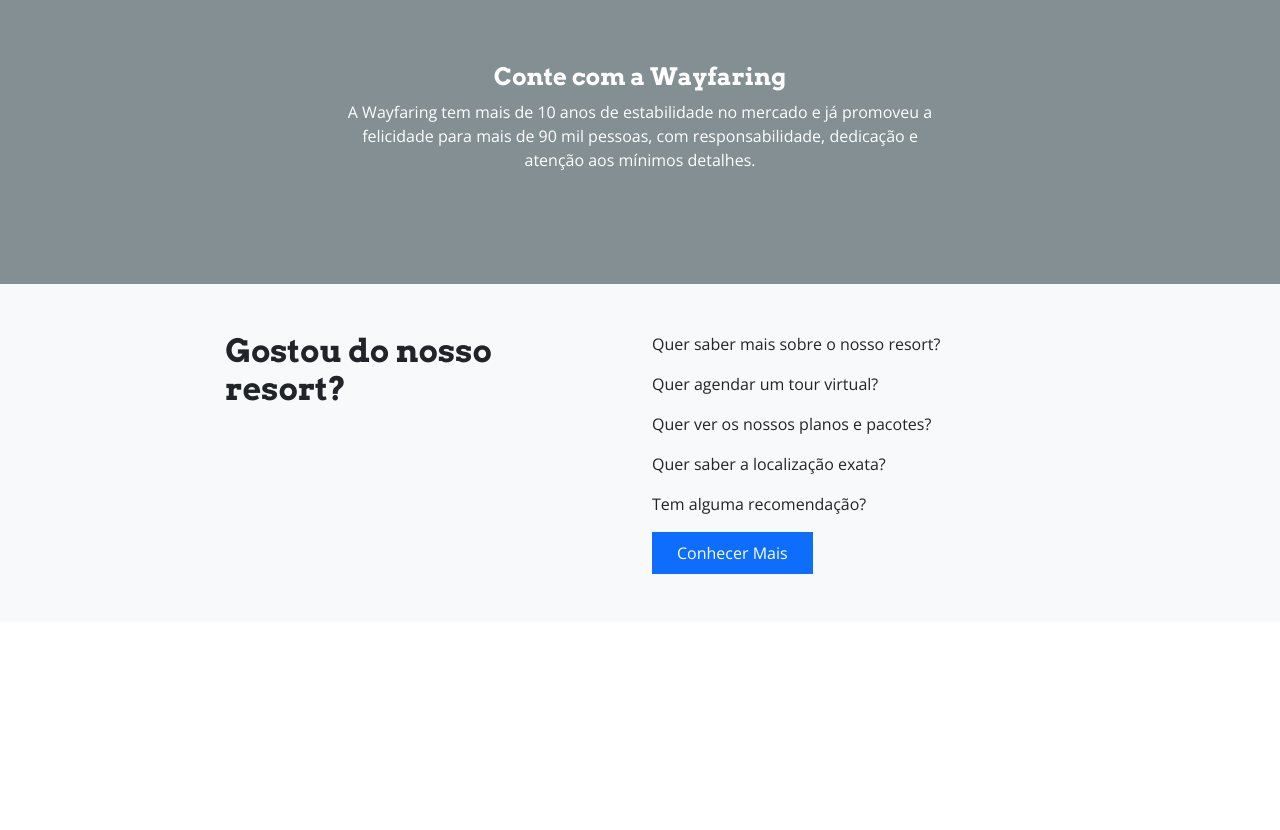
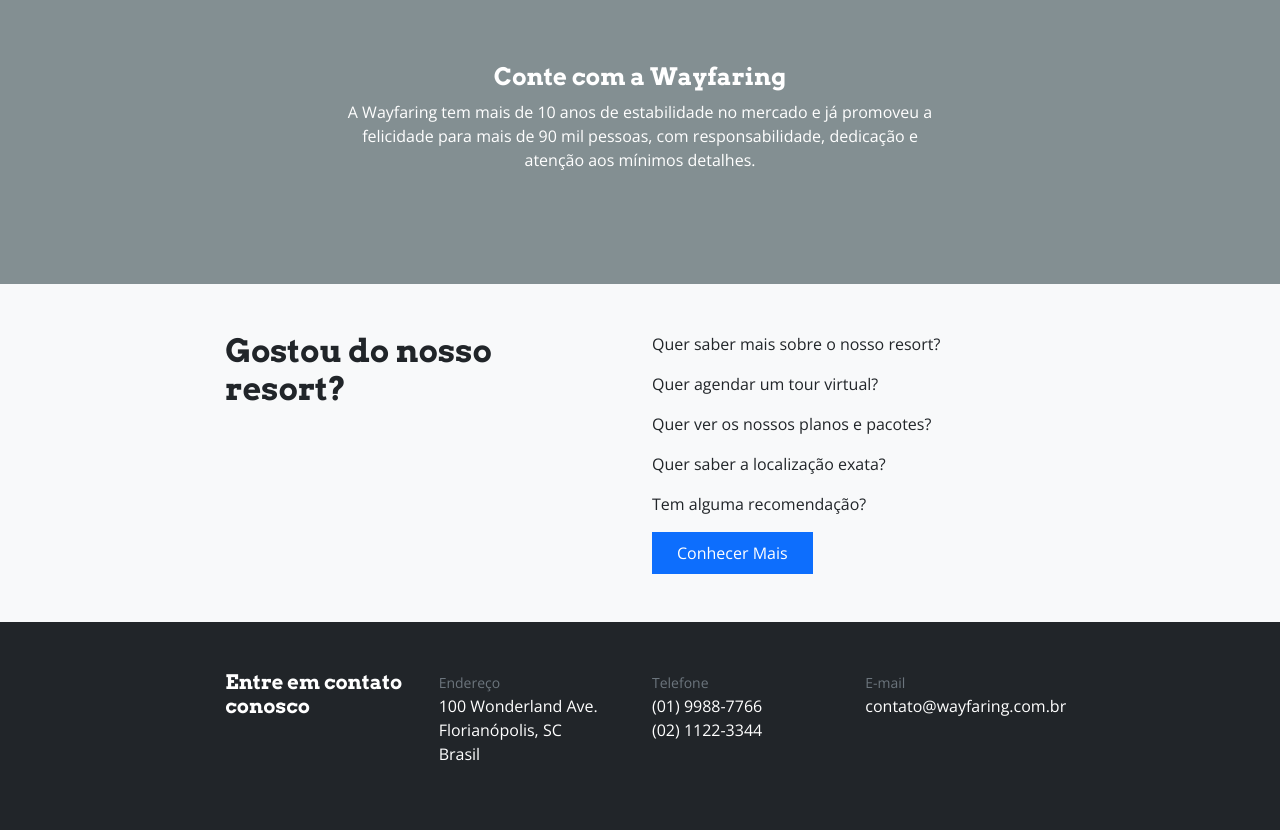
Before and after one commit to Fe-lipe-Alves/Wayfaring, a plain HTML site: page index.html in a window 1280 px wide. Shown: the part 1940-2770 px from the top of the page. Before the commit the page ends 2562 px from the top, so only its background shows below. Drawn offline with nearby package versions, Linux system fonts and the light colour scheme.

Commit message:
Criação do rodapé da página

```diff
--- a/index.html
+++ b/index.html
@@ -156,7 +156,41 @@
         <!-- Fim gostou -->
     </section>
 
+    <!-- Rodapé -->
+    <footer class="row bg-dark text-white py-5">
+        <div class="col-12 col-md-8 offset-0 offset-md-2">
+            <div class="row">
+                <div class="col-12 col-md-3">
+                    <h6 class="fs-5 fw-bold font-arvo">Entre em contato conosco</h6>
+                </div>
 
+                <div class="col-6 col-md-3">
+                    <small class="text-muted fw-normal">Endereço</small>
+                    <p>
+                        100 Wonderland Ave.<br/>
+                        Florianópolis, SC<br/>
+                        Brasil
+                    </p>
+                </div>
+
+                <div class="col-6 col-md-3">
+                    <small class="text-muted fw-normal">Telefone</small>
+                    <p>
+                        (01) 9988-7766<br/>
+                        (02) 1122-3344
+                    </p>
+                </div>
+
+                <div class="col-6 col-md-3">
+                    <small class="text-muted fw-normal">E-mail</small>
+                    <p>
+                        contato@wayfaring.com.br
+                    </p>
+                </div>
+            </div>
+        </div>
+    </footer>
+    <!-- Fim rodapé -->
 
 <script src="js/bootstrap.bundle.min.js"></script>
 </body>
```
